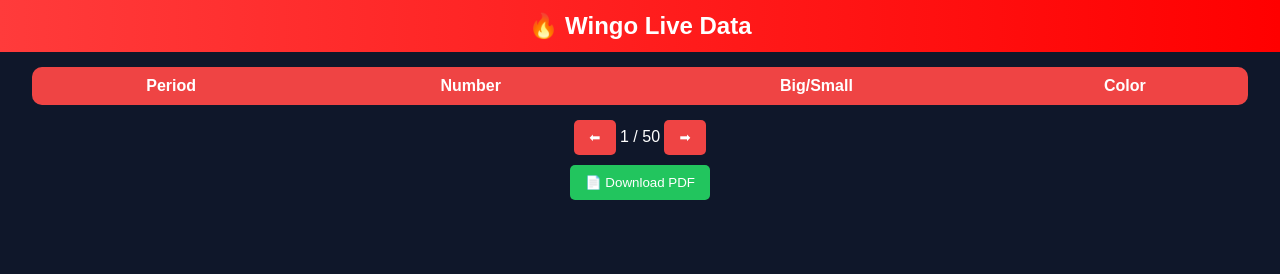
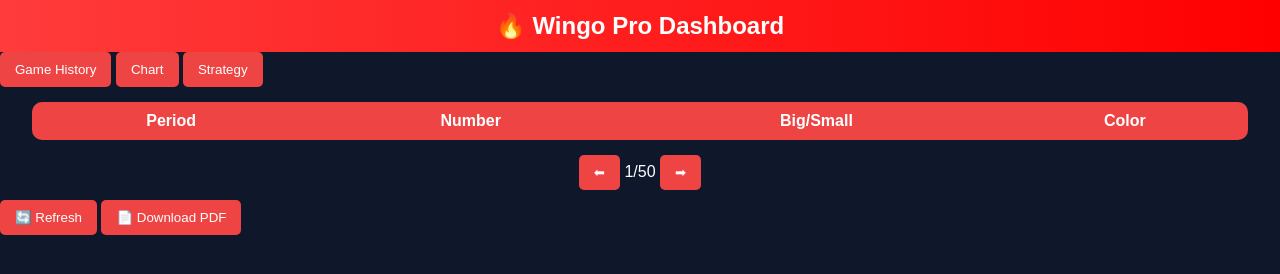
Before and after one commit to Okuz123/Wingo-site, a plain HTML site: page index.html in a window 1280 px wide. Drawn offline with nearby package versions, Linux system fonts and the light colour scheme; no server answers.

Commit message:
Update title and add new tabs in index.html

```diff
--- a/index.html
+++ b/index.html
@@ -2,14 +2,26 @@
 <html>
 <head>
 <meta name="viewport" content="width=device-width, initial-scale=1.0">
-<title>Wingo Live</title>
+<title>Wingo Pro</title>
 <link rel="stylesheet" href="style.css">
+
+<!-- PDF LIB -->
+<script src="https://cdnjs.cloudflare.com/ajax/libs/jspdf/2.5.1/jspdf.umd.min.js"></script>
+
 </head>
-
 <body>
 
-<h2>🔥 Wingo Live Data</h2>
+<h2>🔥 Wingo Pro Dashboard</h2>
 
+<!-- Tabs -->
+<div class="tabs">
+    <button onclick="showTab('history')">Game History</button>
+    <button onclick="showTab('chart')">Chart</button>
+    <button onclick="showTab('strategy')">Strategy</button>
+</div>
+
+<!-- HISTORY -->
+<div id="history" class="tabContent">
     <table>
         <thead>
             <tr>
@@ -24,13 +36,27 @@
 
     <div class="pagination">
         <button onclick="prevPage()">⬅</button>
-    <span id="pageNum">1</span> / 50
+        <span id="pageNum">1</span>/50
         <button onclick="nextPage()">➡</button>
     </div>
+</div>
 
-<button class="pdfBtn" onclick="downloadPDF()">📄 Download PDF</button>
+<!-- CHART -->
+<div id="chart" class="tabContent" style="display:none;">
+    <canvas id="chartCanvas"></canvas>
+</div>
+
+<!-- STRATEGY -->
+<div id="strategy" class="tabContent" style="display:none;">
+    <h3>Next Prediction</h3>
+    <div id="predictionBox">Loading...</div>
+</div>
+
+<div class="actions">
+    <button onclick="fetchData()">🔄 Refresh</button>
+    <button onclick="downloadPDF()">📄 Download PDF</button>
+</div>
 
 <script src="script.js"></script>
-
 </body>
 </html>
```
Lines whose indentation alone changed are shown as unchanged.
